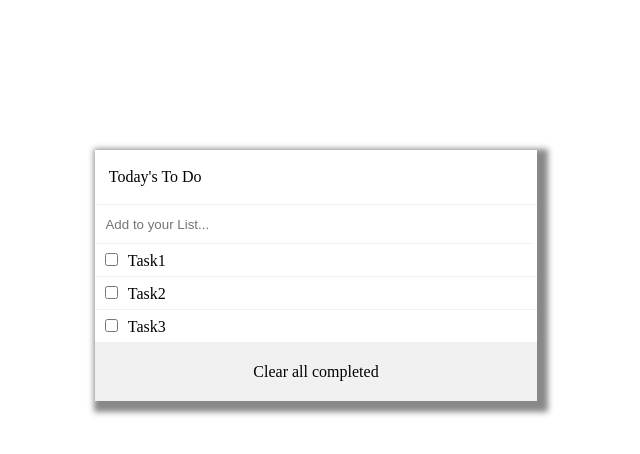
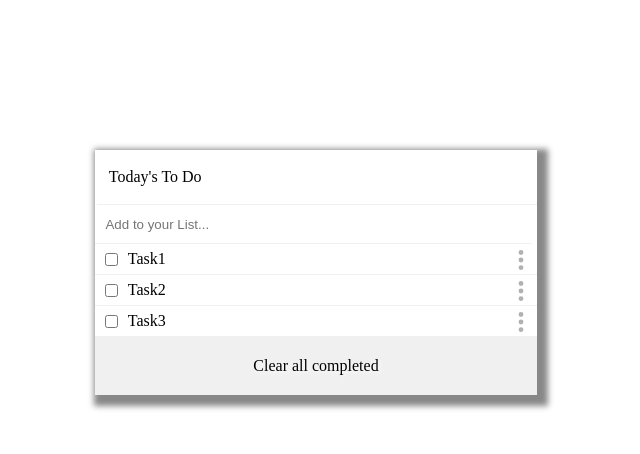
Before and after one commit to Abdona/ToDoList, a website built with webpack: page src/index.html in a window 1280 px wide. Shown: the whole page, without its empty margins (324-964 px from the left). Built offline with nearby package versions, Linux system fonts and the light colour scheme.

Commit message:
Complete List Styling

```diff
--- a/src/List.js
+++ b/src/List.js
@@ -1,4 +1,5 @@
 /* eslint-disable no-restricted-syntax */
+import MyImage from './images/3-vertical-dots.svg';
 // eslint-disable-next-line import/prefer-default-export
 export function CreatList(Task) {
 // eslint-disable-next-line guard-for-in
@@ -6,10 +7,15 @@ export function CreatList(Task) {
     const NewListItem = document.createElement('li');
     const NewListTask = document.createElement('p');
     const NewListCheck = document.createElement('input');
+    const NewListdots = document.createElement('img');
+    const TaskDiv = document.createElement('div');
+    TaskDiv.setAttribute('id', 'taskcont');
+    NewListdots.setAttribute('src', MyImage);
     NewListItem.setAttribute('id', 'ListItem');
     NewListCheck.setAttribute('type', 'checkbox');
     NewListTask.innerHTML = Task[i].description;
     document.getElementById('ListContainer').appendChild(NewListItem).appendChild(NewListCheck);
-    document.getElementById('ListContainer').appendChild(NewListItem).appendChild(NewListTask);
+    document.getElementById('ListContainer').appendChild(NewListItem).appendChild(TaskDiv).appendChild(NewListTask);
+    document.getElementById('ListContainer').appendChild(NewListItem).appendChild(NewListdots);
   }
 }
--- a/src/style.css
+++ b/src/style.css
@@ -23,11 +23,29 @@ body {
   padding: 6px;
 }
 
+#ListItem img{
+  width: 20px;
+  height: 20px;
+  float: right;
+  opacity: 0.3;
+}
+
 #ListItem input {
+  float: left;
   margin-right: 10px;
 }
 
-#ListItem p {
+#ListItem input::after {
+  content: " ";
+  clear: right;
+}
+
+#taskcont {
+  display: inline;
+}
+
+#taskcont p {
+  word-wrap: break-word;
   display: inline;
 }
 
--- a/webpack.config.js
+++ b/webpack.config.js
@@ -24,6 +24,10 @@ module.exports = {
         test: /\.css$/i,
         use: ['style-loader', 'css-loader'],
       },
+      {
+        test: /\.(png|svg|jpg|jpeg|gif)$/i,
+        type: 'asset/resource',
+      },
     ],
   },
 };
```
Also changed, not shown: dist/index.bundle.js, dist/index.html, src/images/3-vertical-dots.svg (added), src/images/more.svg (added).
